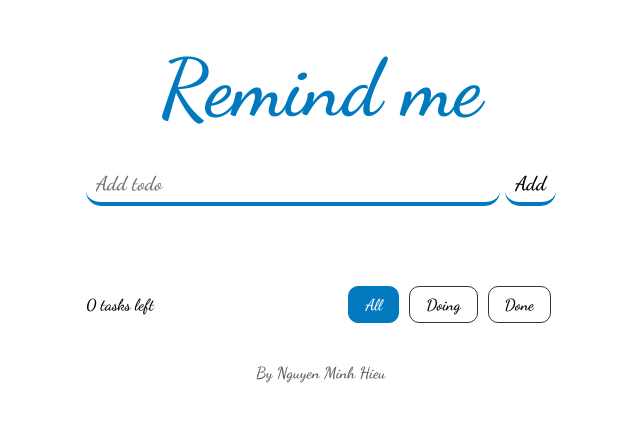
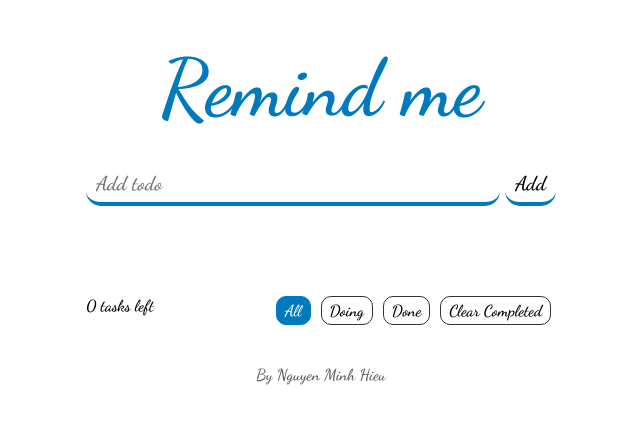
Before and after one commit to HieuKma/Starter-react-remind-me, a React (Create React App) app: page / in a window 1280 px wide. Shown: the top 424 px of the page, without its empty margins (319-959 px from the left). Built offline with nearby package versions, Linux system fonts and the light colour scheme.

Commit message:
feat: done

```diff
--- a/src/App.js
+++ b/src/App.js
@@ -43,8 +43,12 @@ class App extends Component {
     let { tasks } = this.state;
     const index = this.findID(task.id);
     if(task.id === '') {
-      task.id = this.generateID();
-      tasks.push(task);
+      if(task.name === '') {
+        alert('You have not entered a to-do')
+      } else {
+        task.id = this.generateID();
+        tasks.push(task);
+      }
     } else {
       tasks.splice(index, 1, task);
     }
@@ -86,6 +90,14 @@ class App extends Component {
 
   /** Filter */
   onFilter = (value) => {
+    let tasks = this.state.tasks;
+    if (value === 2) {
+      tasks = tasks.filter(task => task.status === false);
+      this.setState({
+        tasks: tasks
+      });
+      this.setLocal(tasks);
+    }
     this.setState({
       filterStatus: value
     });
@@ -100,6 +112,12 @@ class App extends Component {
     })
   }
 
+  onReset = () => {
+    this.setState({
+      taskEditting: null
+    });
+  }
+
   render() {
 
     let { tasks, filterStatus, taskEditting } = this.state;
@@ -110,7 +128,9 @@ class App extends Component {
 
     return (
       <div className="app-container">
-        <Header />
+        <Header
+          onReset={ this.onReset }
+        />
 
         <div className="app__content">
           <TaskForm
--- a/src/components/Header.js
+++ b/src/components/Header.js
@@ -3,10 +3,14 @@ import React, { Component } from "react";
 import '../styles/Header.css';
 
 class Header extends Component {
+  onClick = () => {
+    this.props.onReset('');
+  }
+
   render() {
     return (
         <header className="header">
-            <h1>Remind me</h1>
+            <h1 onClick={ this.onClick }>Remind me</h1>
         </header>
     );
   }
--- a/src/components/TaskControl.js
+++ b/src/components/TaskControl.js
@@ -38,6 +38,11 @@ class TaskControl extends Component {
                 onClick={ this.onClick }
                 className= { filterStatus === 1 ? 'control__item control__item--is-active' : 'control__item'}
               >Done</li>
+              <li
+                value={2}
+                onClick={ this.onClick }
+                className= { filterStatus === 2 ? 'control__item control__item--is-active' : 'control__item'}
+              >Clear Completed</li>
             </ul>
         </div>
     );
--- a/src/styles/Header.css
+++ b/src/styles/Header.css
@@ -3,4 +3,5 @@
     color: var(--primary);
     padding: 20px 0 30px;
     text-align: center;
+    cursor: pointer;
 }
--- a/src/styles/TaskControl.css
+++ b/src/styles/TaskControl.css
@@ -1,23 +1,30 @@
 .app-control {
     display: flex;
     justify-content: space-between;
+    flex-direction: column;
     align-items: center;
     padding: 20px 0;
 }
 
 .control__list {
+    padding-top: 10px;
     display: flex;
 }
 
 .control__item {
     list-style-type: none;
-    padding: 8px 16px;
+    padding: 4px 8px;
     margin: 0 5px;
     border-radius: 10px;
     border: 1px solid #333;
     cursor: pointer;
     transition: all .1s linear;
     overflow: hidden;
+}
+
+.control__item:hover {
+    background-color: var(--primary);
+    color: white;
 }
 
 .control__item--is-active {
@@ -29,5 +36,6 @@
 @media only screen and (min-width: 768px) {
     .app-control {
         padding: 40px 0;
+        flex-direction: row;
     }
 }
--- a/src/styles/TaskList.css
+++ b/src/styles/TaskList.css
@@ -1,19 +1,19 @@
 .tasks__list {
     padding: 0;
-    height: calc(100vh - 370px);
+    max-height: calc(100vh - 380px);
     overflow: scroll;
     overflow-x: hidden;
 }
 
 @media only screen and (min-width: 768px) {
     .tasks__list {
-        height: calc(100vh - 470px);
+        max-height: calc(100vh - 470px);
     }
 }
 
 @media only screen and (min-width: 993px) {
     .tasks__list {
-        height: 100%;
+        max-height: 100%;
         overflow: unset;
     }
 }
```
